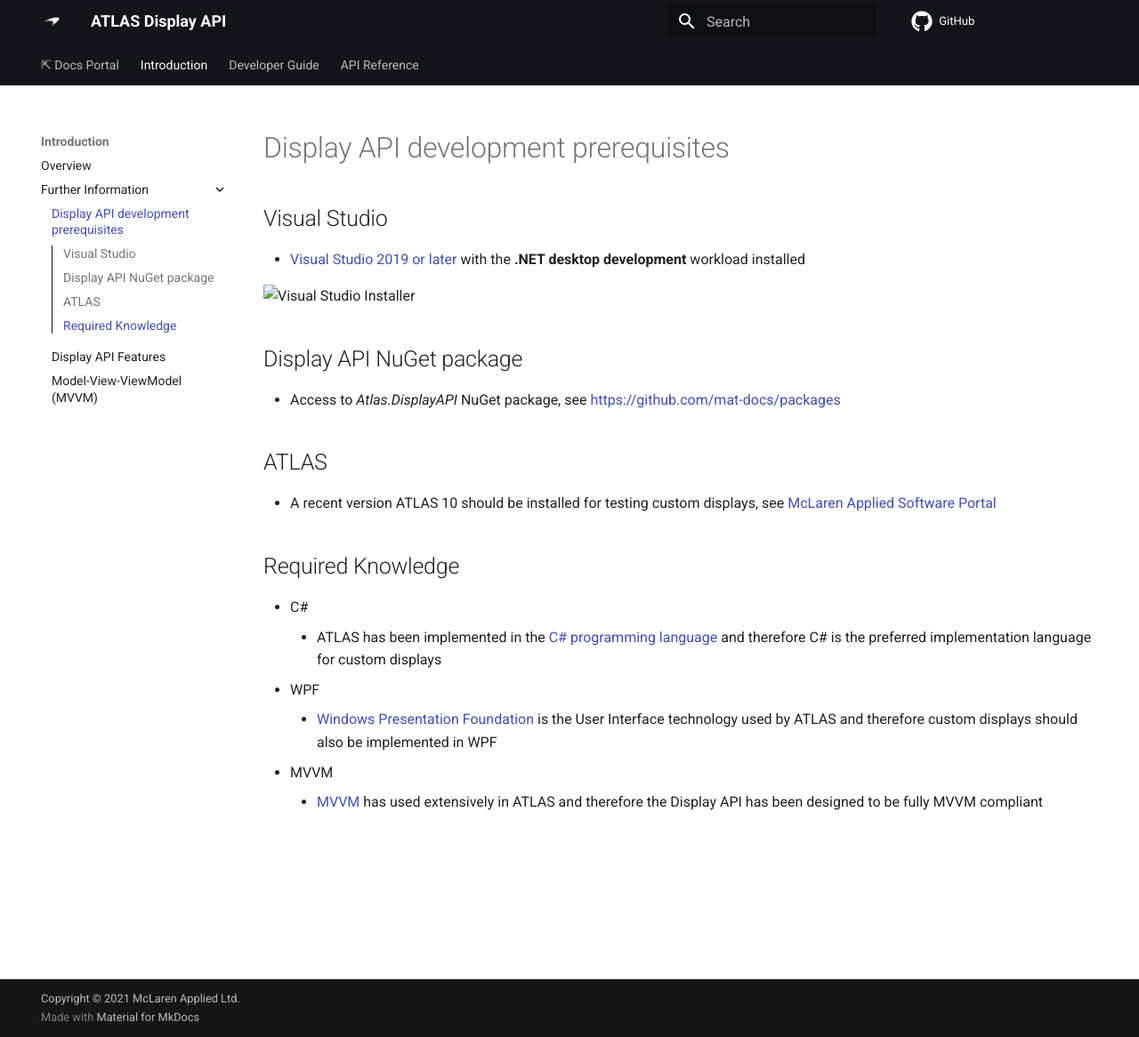
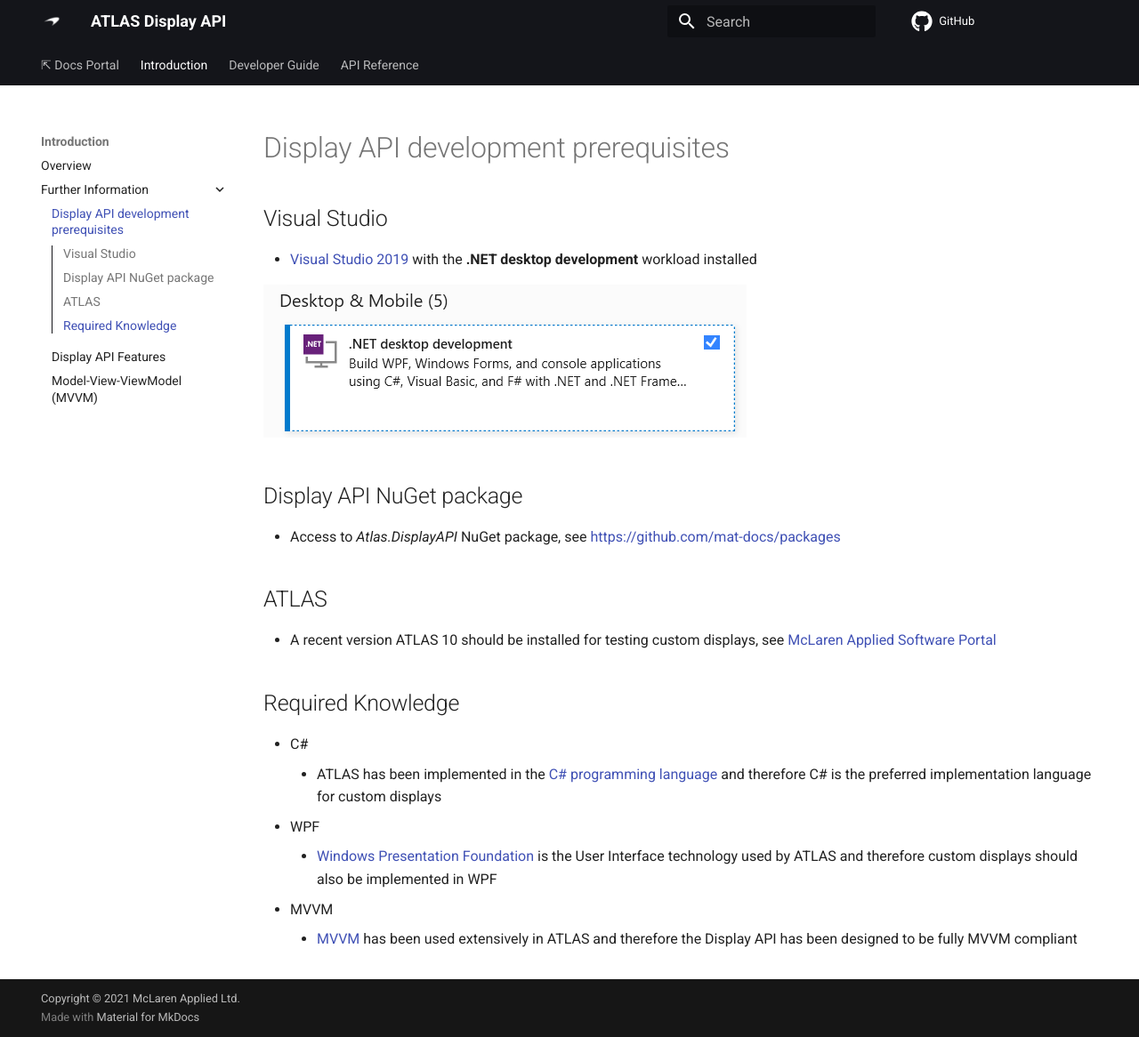
Before and after one commit to mat-docs/ATLAS.DisplayAPI.Site, an MkDocs documentation site: the page built from docs/introduction/prerequisites.md, in a window 1280 px wide and 1166 px high. Shown: the whole window at 89% size. Built offline with MkDocs 1.6.1 and Material for MkDocs 9.7.7, drawn with Linux system fonts in a browser that asks for light colours; comment, search, counter and statistics services are not loaded.

Commit message:
PR comments

```diff
--- a/docs/introduction/prerequisites.md
+++ b/docs/introduction/prerequisites.md
@@ -2,9 +2,9 @@
 
 ## Visual Studio
 
-- [Visual Studio 2019 or later](https://visualstudio.microsoft.com/downloads/?utm_medium=microsoft&utm_source=docs.microsoft.com&utm_campaign=inline+link&utm_content=download+vs2019) with the **.NET desktop development** workload installed
+- [Visual Studio 2019](https://visualstudio.microsoft.com/downloads/?utm_medium=microsoft&utm_source=docs.microsoft.com&utm_campaign=inline+link&utm_content=download+vs2019) with the **.NET desktop development** workload installed
 
-![Visual Studio Installer](..\assets\images\introduction\visualstudioinstaller.png)
+![Visual Studio Installer](../assets/images/introduction/visualstudioinstaller.png)
 
 ## Display API NuGet package
 
@@ -21,4 +21,4 @@
 - WPF
     - [Windows Presentation Foundation](https://docs.microsoft.com/en-us/visualstudio/designers/getting-started-with-wpf) is the User Interface technology used by ATLAS and therefore custom displays should also be implemented in WPF
 - MVVM
-    -  [MVVM](mvvm.md) has used extensively in ATLAS and therefore the Display API has been designed to be fully MVVM compliant
+    -  [MVVM](mvvm.md) has been used extensively in ATLAS and therefore the Display API has been designed to be fully MVVM compliant
```
Also changed, not shown: docs/devguide/detailed/data.md (+3 -1 lines), docs/devguide/detailed/initialization.md (+1 -1 lines), docs/devguide/index.md (+9 -9 lines), docs/devguide/tutorials/displaypluginlibrary.md (+1 -1 lines).
